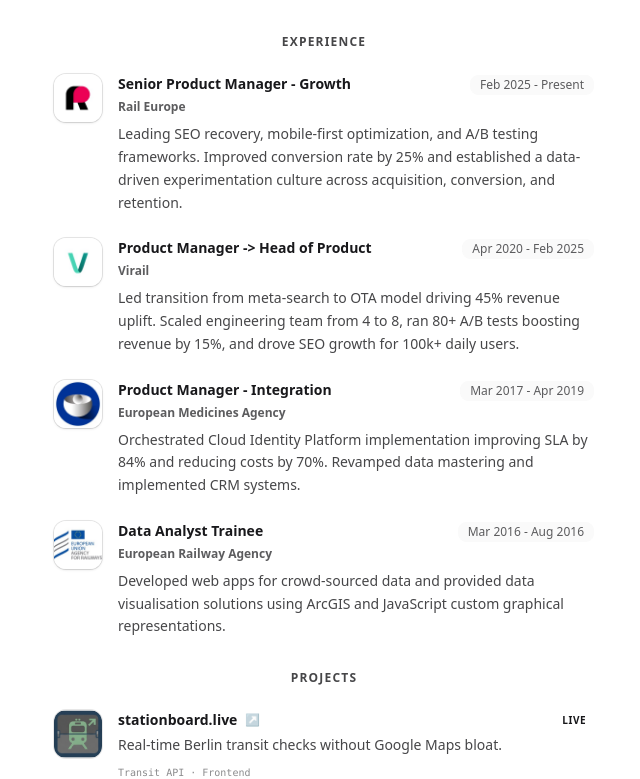
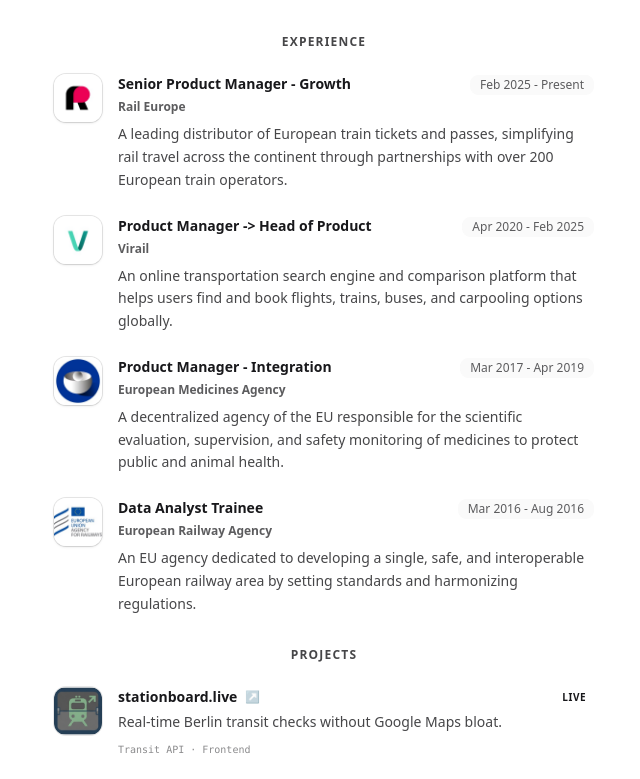
Before and after one commit to victor-balta/victor-balta.github.io, a Vue app: page / in a window 1280 px wide. Shown: the part 446-1225 px from the top of the page, without its empty margins (316-956 px from the left). Built offline with nearby package versions, Linux system fonts and the light colour scheme.

Commit message:
added description

```diff
--- a/src/data.js
+++ b/src/data.js
@@ -15,28 +15,28 @@
         role: "Senior Product Manager - Growth",
         company: "Rail Europe",
         period: "Feb 2025 - Present",
-        description: "Leading SEO recovery, mobile-first optimization, and A/B testing frameworks. Improved conversion rate by 25% and established a data-driven experimentation culture across acquisition, conversion, and retention.",
+        description: "A leading distributor of European train tickets and passes, simplifying rail travel across the continent through partnerships with over 200 European train operators.",
         image: '/work/raileurope_logo.jpeg'
     },
     {
         role: "Product Manager -> Head of Product",
         company: "Virail",
         period: "Apr 2020 - Feb 2025",
-        description: "Led transition from meta-search to OTA model driving 45% revenue uplift. Scaled engineering team from 4 to 8, ran 80+ A/B tests boosting revenue by 15%, and drove SEO growth for 100k+ daily users.",
+        description: "An online transportation search engine and comparison platform that helps users find and book flights, trains, buses, and carpooling options globally.",
         image: '/work/virail_logo.jpeg'
     },
     {
         role: "Product Manager - Integration",
         company: "European Medicines Agency",
         period: "Mar 2017 - Apr 2019",
-        description: "Orchestrated Cloud Identity Platform implementation improving SLA by 84% and reducing costs by 70%. Revamped data mastering and implemented CRM systems.",
+        description: "A decentralized agency of the EU responsible for the scientific evaluation, supervision, and safety monitoring of medicines to protect public and animal health.",
         image: '/work/ema_logo.jpeg'
     },
     {
         role: "Data Analyst Trainee",
         company: "European Railway Agency",
         period: "Mar 2016 - Aug 2016",
-        description: "Developed web apps for crowd-sourced data and provided data visualisation solutions using ArcGIS and JavaScript custom graphical representations.",
+        description: "An EU agency dedicated to developing a single, safe, and interoperable European railway area by setting standards and harmonizing regulations.",
         image: '/work/era_logo.jpeg'
     }
 ]
```
